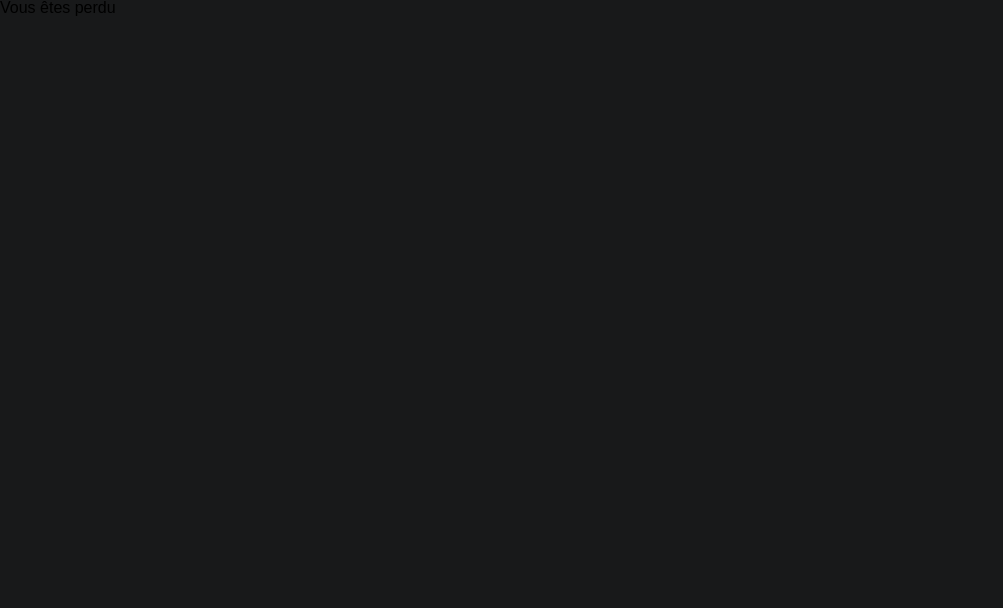
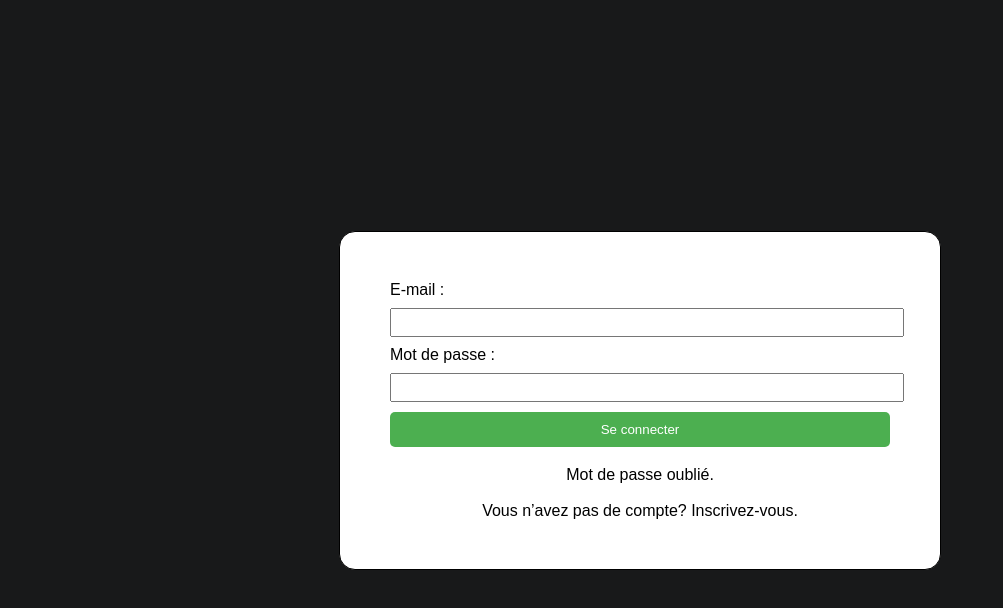
Before and after one commit to JonathanDevred/bdg, a React (Vite) app: page /login in a window 1280 px wide. Shown: the top 608 px of the page, without its empty margins (0-1003 px from the left). Built offline with nearby package versions, Linux system fonts and the light colour scheme.

Commit message:
mise en place page de login

```diff
--- a/src/App.jsx
+++ b/src/App.jsx
@@ -2,6 +2,7 @@ import { Route, Routes } from 'react-router-dom';
 import { Helmet } from 'react-helmet';
 import './App.scss';
 import HomePage from './pages/HomePage';
+import LoginPage from './pages/LoginPage';
 
 function App() {
   return (
@@ -11,6 +12,7 @@ function App() {
       </Helmet>
       <Routes>
         <Route path="/" element={<HomePage />} />
+        <Route path="/login" element={<LoginPage />} />
         <Route path="*" element={<h1>Vous êtes perdu</h1>} />
       </Routes>
     </div>
--- a/src/components/Header/index.jsx
+++ b/src/components/Header/index.jsx
@@ -5,13 +5,13 @@ const Header = () => {
   return (
     <header className="header">
 
-      <Link className='header-link' to="login">Se connecter</Link>
+      <Link className='header-login' to="/login">Se connecter</Link>
 
       <h1 className="title">
         <span>Le</span>
         <span> BLOG du GAMER</span>
       </h1>
-      <h3 className='subtitle'>La nouvelle référence de l'actu gaming</h3>
+      <h3 className='subtitle'>La nouvelle référence de l&#8217;actu gaming</h3>
       <Link to="/">
       </Link>
     </header>
--- a/src/components/Header/styles.scss
+++ b/src/components/Header/styles.scss
@@ -4,19 +4,17 @@
     border-bottom: #393a3b solid 1px;
     margin-left: auto;
     margin-right: auto;
-    text-align: center;
     width: 70%;
+    display: grid;
+    grid-template-columns: 1fr auto;
+    align-items: center;
+}
 
-    &-link {
-        color: whitesmoke;
-        font-weight: 700;
-        text-decoration: none;
-        justify-self: end; /* Ajout de cette ligne */
-
-        &:hover {
-          text-decoration: underline;
-        }
-      }
+.header-login {
+    color: whitesmoke;
+    font-weight: 700;
+    text-decoration: none;
+    justify-self: end;
 }
 
 .title {
@@ -24,10 +22,8 @@
     font-size: 4rem;
     color: whitesmoke;
     font-family: 'League Gothic', sans-serif;
-}
-
-.header .title span {
-    display: block;
+    grid-column: 1 / -1;
+    text-align: center;
 }
 
 .subtitle {
@@ -36,4 +32,6 @@
     font-size: 1.5rem;
     color: whitesmoke;
     font-family: 'League Gothic', sans-serif;
+    grid-column: 1 / -1;
+    text-align: center;
 }
--- a/src/components/NavBar/index.jsx
+++ b/src/components/NavBar/index.jsx
@@ -4,6 +4,10 @@ import './styles.scss';
 const NavBar = () => {
   return (
     <div className="navbar">
+            <Link className='nav-link' to="/">
+         ACCUEIL
+      </Link>
+
       <Link className='nav-link' to="/switch">
         SWITCH
       </Link>
--- a/src/pages/HomePage/index.jsx
+++ b/src/pages/HomePage/index.jsx
@@ -9,6 +9,9 @@ const HomePage = () => {
         <div>
             <Header />
             <NavBar />
+            <main className="homepage">
+                <p>Ici on va mettre les dernières news du site </p>
+            </main>
             <Footer />
         </div>
     )
--- a/src/pages/HomePage/styles.scss
+++ b/src/pages/HomePage/styles.scss
@@ -0,0 +1,8 @@
+.homepage {
+    background-color: white;
+    text-align: center;
+    width: 76.3%;
+    margin-left: auto;
+    margin-right: auto;
+    padding: 2rem 0 2rem 0;
+}
--- /dev/null
+++ b/src/pages/LoginPage/index.jsx
@@ -0,0 +1,28 @@
+import { Link } from 'react-router-dom';
+import "./styles.scss"
+
+const LoginPage = () => {
+  return (
+    <div className='login'>
+      <form className='login-form'>
+        <label htmlFor="username">E-mail :</label>
+        <input type="text" id="username" />
+
+        <label htmlFor="password">Mot de passe :</label>
+        <input type="password" id="password" />
+
+        <button type="submit">Se connecter</button>
+        <p className='form-link'><Link to="/forgot">Mot de passe oublié. </Link></p>
+        <p>
+        Vous n&#8217;avez pas de compte?&nbsp;
+        <Link to="/signin">
+           Inscrivez-vous.
+        </Link>
+      </p>
+      </form>
+
+    </div>
+  );
+};
+
+export default LoginPage;
--- /dev/null
+++ b/src/pages/LoginPage/styles.scss
@@ -0,0 +1,54 @@
+.login {
+    display: flex;
+    justify-content: center;
+    align-items: center;
+    height: 100vh;
+  }
+
+  .login-form {
+    width: 500px;
+    padding: 50px;
+    background-color: #ffffff;
+    border: 1px solid #000000;
+    border-radius: 1rem;
+  }
+
+  .login-form label {
+    display: block;
+    margin-bottom: 10px;
+  }
+
+  .login-form input {
+    width: 100%;
+    padding: 5px;
+    margin-bottom: 10px;
+  }
+
+  .login-form button {
+    width: 100%;
+    padding: 10px;
+    background-color: #4caf50;
+    color: #ffffff;
+    border: none;
+    cursor: pointer;
+    border-radius: 5px;
+  }
+
+  .login-form button:hover {
+    background-color: #45a049;
+  }
+
+  .login-form p {
+    margin-top: 20px;
+    text-align: center;
+  }
+
+  .login-form a {
+    color: #000000;
+    text-decoration: none;
+
+  }
+
+  .login-form a:hover {
+    text-decoration: underline;
+  }
```
